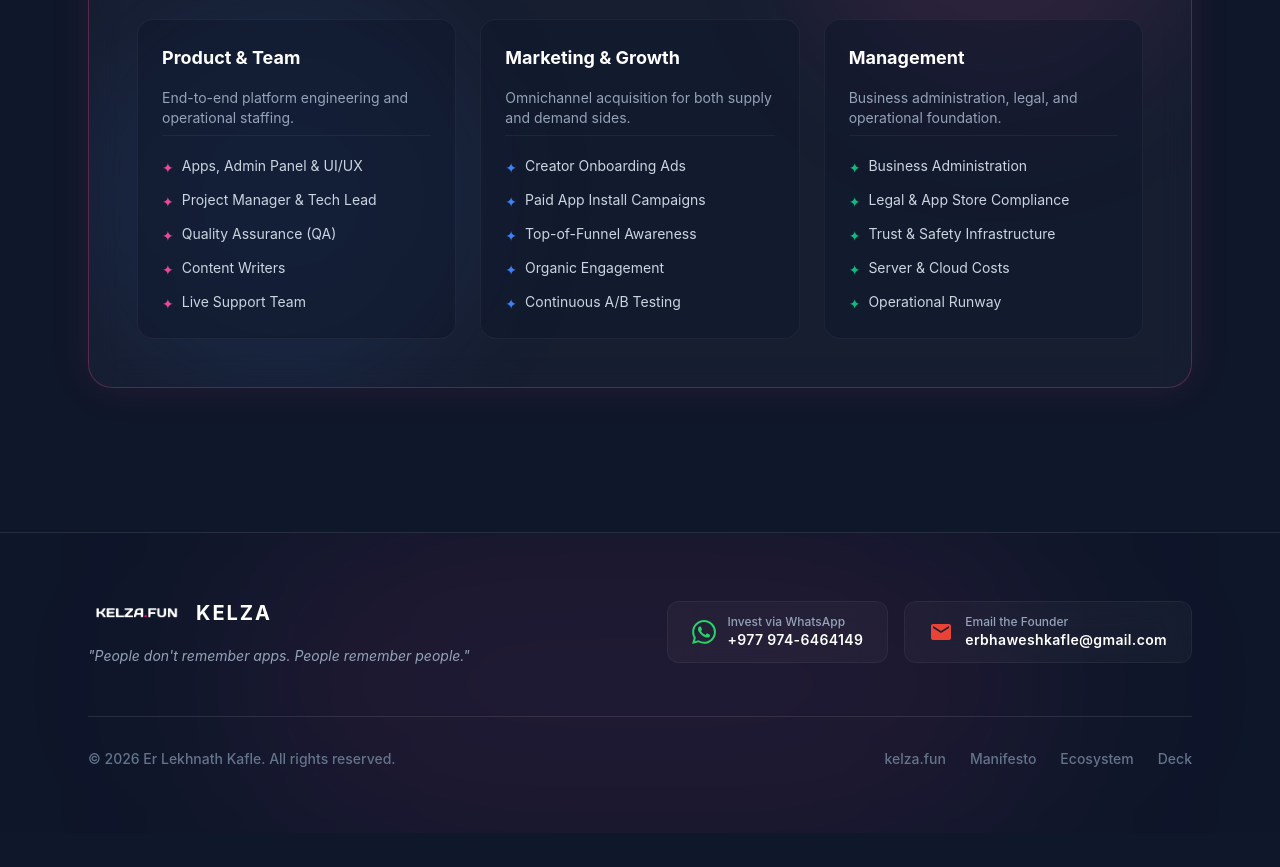
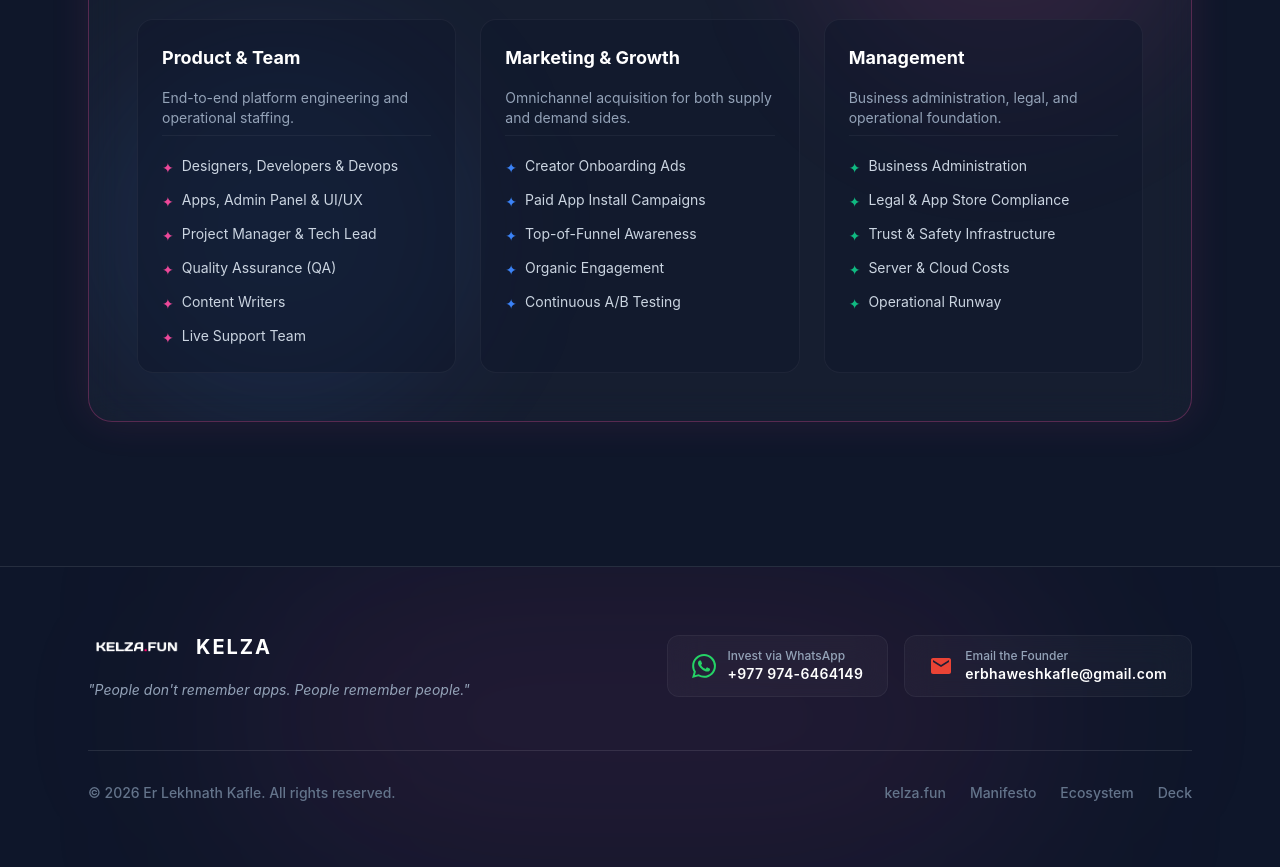
Before and after one commit to erbhaweshkafle/kelza, a plain HTML site: page index.html in a window 1280 px wide. Shown: the part 10868-11735 px from the top of the page. Before the commit the page ends 11701 px from the top, so only its background shows below. Drawn offline with nearby package versions, Linux system fonts and the light colour scheme; animation ran at ten frames a second.

Commit message:
Update index.html

```diff
--- a/index.html
+++ b/index.html
@@ -959,6 +959,7 @@
                         </div>
                         <p class="text-sm text-slate-400 mb-5 pb-5 border-b border-white/5 h-12">End-to-end platform engineering and operational staffing.</p>
                         <ul class="space-y-3 text-sm text-slate-300">
+                            <li class="flex items-start gap-2"><span class="text-brand-500 mt-0.5">✦</span> Designers, Developers & Devops</li>
                             <li class="flex items-start gap-2"><span class="text-brand-500 mt-0.5">✦</span> Apps, Admin Panel & UI/UX</li>
                             <li class="flex items-start gap-2"><span class="text-brand-500 mt-0.5">✦</span> Project Manager & Tech Lead</li>
                             <li class="flex items-start gap-2"><span class="text-brand-500 mt-0.5">✦</span> Quality Assurance (QA)</li>
```
